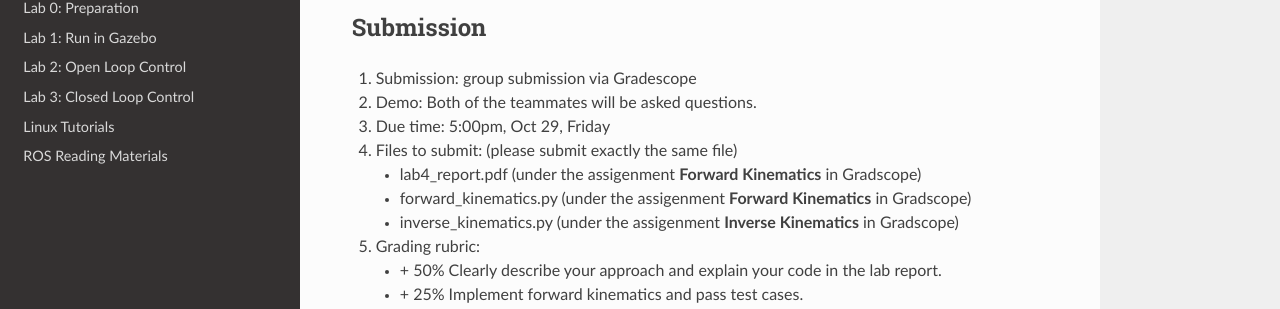
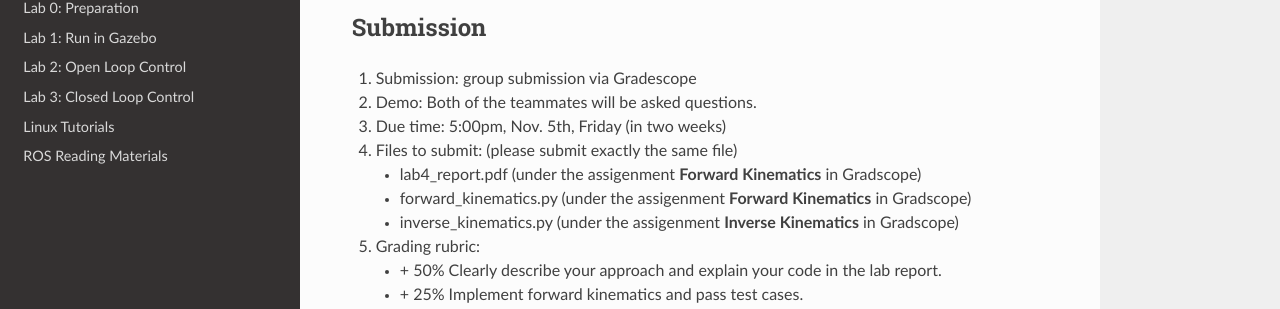
Before and after one commit to UCR-Robotics/ee144, a Sphinx documentation site: the page built from docs/lab4.rst, in a window 1280 px wide and 900 px high, scrolled down 552 px. Shown: the part 141-450 px from the top of the window. Built offline with Sphinx 7.4.7 and the Read the Docs theme 2.0.0, drawn with Linux system fonts in a browser that asks for light colours.

Commit message:
Update due time of Lab4

```diff
--- a/docs/lab4.rst
+++ b/docs/lab4.rst
@@ -3,11 +3,10 @@ Lab 4: Forward and Inverse Kinematics
 
 Note
 -----
-
-#. In this lab (and all the following labs), we will team up!
-   So you can work with your teammate on the lab assigenments.
-   While both of you should contribute and TA will ask questions
-   during your demo to make sure you know what you did.
+In this lab (and all the following labs), we will team up!
+So you can work with your teammate on the lab assigenments.
+While both of you should contribute and TA will ask questions
+during your demo to make sure you know what you did.
 
 
 Overview
@@ -40,7 +39,7 @@ Submission
 
 #. Demo: Both of the teammates will be asked questions.
 
-#. Due time: 5:00pm, Oct 29, Friday
+#. Due time: 5:00pm, Nov. 5th, Friday (in two weeks)
 
 #. Files to submit: (please submit exactly the same file)
 
```
